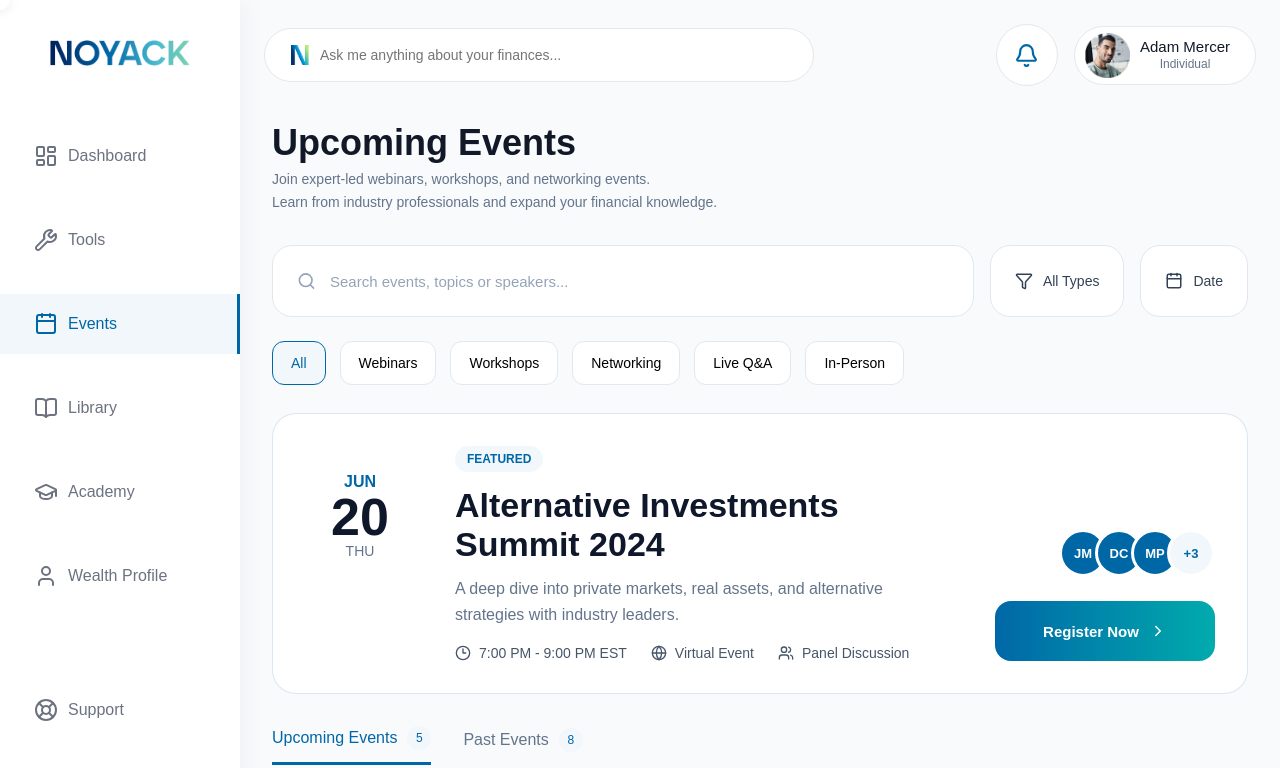
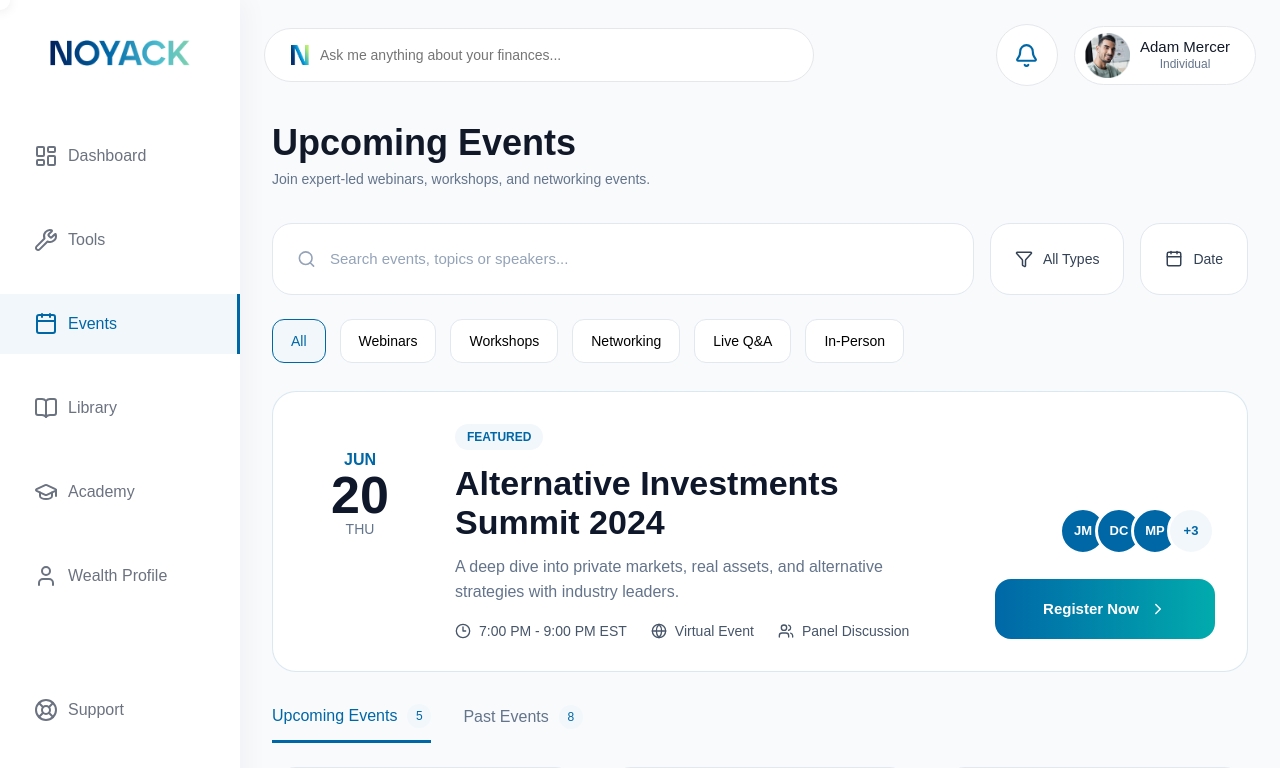
Before and after one commit to araicabenjamin/noyack-dashboard, a Next.js app: page /events in a window 1280 px wide. Shown: the top 768 px of the page. Built offline with nearby package versions, Linux system fonts and the light colour scheme.

Commit message:
Update banknote icon

```diff
--- a/app/events/page.tsx
+++ b/app/events/page.tsx
@@ -108,8 +108,6 @@ export default function Events() {
 
         <p className="helper-regular">
           Join expert-led webinars, workshops, and networking events.
-          <br />
-          Learn from industry professionals and expand your financial knowledge.
         </p>
       </div>
 
--- a/app/library/page.tsx
+++ b/app/library/page.tsx
@@ -146,8 +146,6 @@ export default function Library() {
 
         <p className="helper-regular">
           Explore our collection of ebooks and resources.
-          <br />
-          Read directly in your browser with our interactive reader.
         </p>
       </div>
 
--- a/components/overview/EmergencyFundCard/EmergencyFundCard.tsx
+++ b/components/overview/EmergencyFundCard/EmergencyFundCard.tsx
@@ -1,4 +1,4 @@
-import { DollarSign } from "lucide-react";
+import { BanknoteArrowUp } from "lucide-react";
 import { getEmergencyFund } from "../../../data/financialCalculations";
 
 export const EmergencyFundCard = () => {
@@ -6,7 +6,7 @@ export const EmergencyFundCard = () => {
     <div className="card">
       <div className="card-header">
         <div className="icon-wrapper">
-          <DollarSign className="card-icon" size={20} color="#0067A7" />
+          <BanknoteArrowUp className="card-icon" size={20} color="#0067A7" />
         </div>
 
         <h3 className="card-title">Emergency Fund</h3>
```
